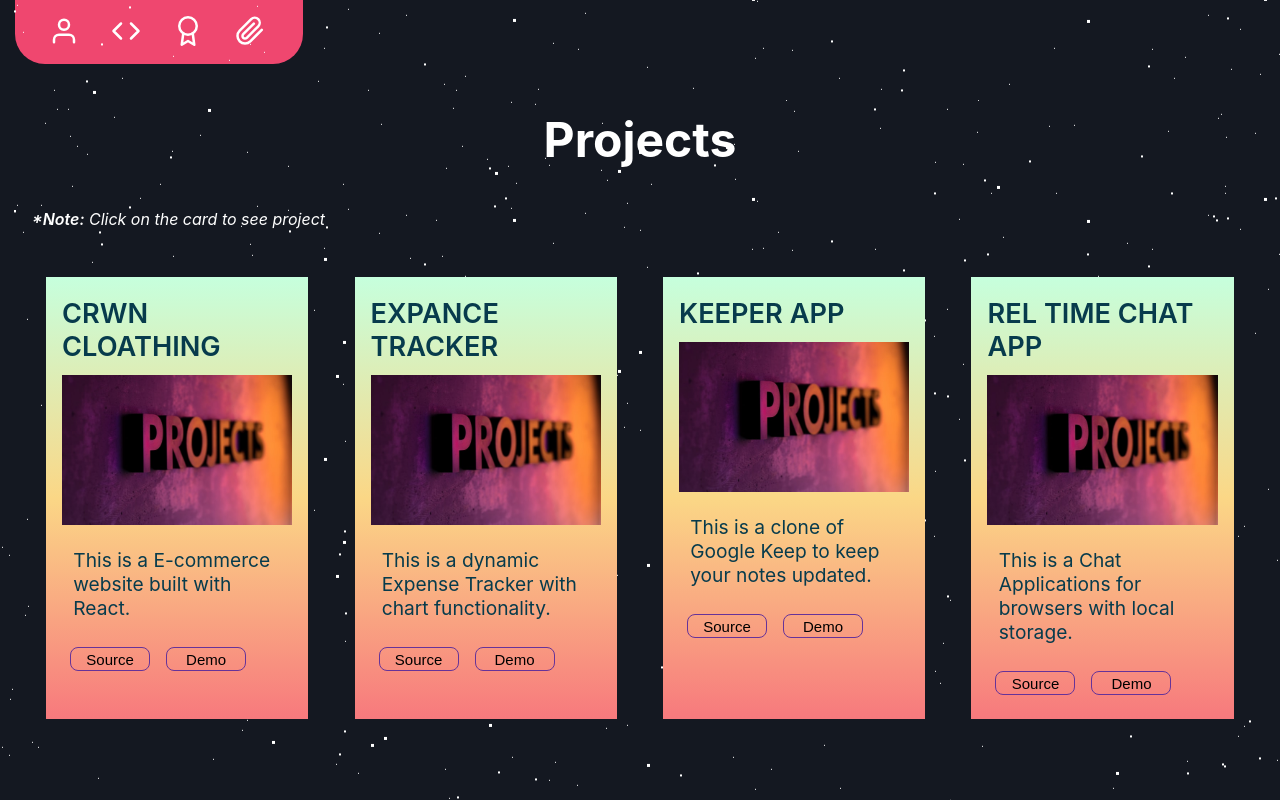
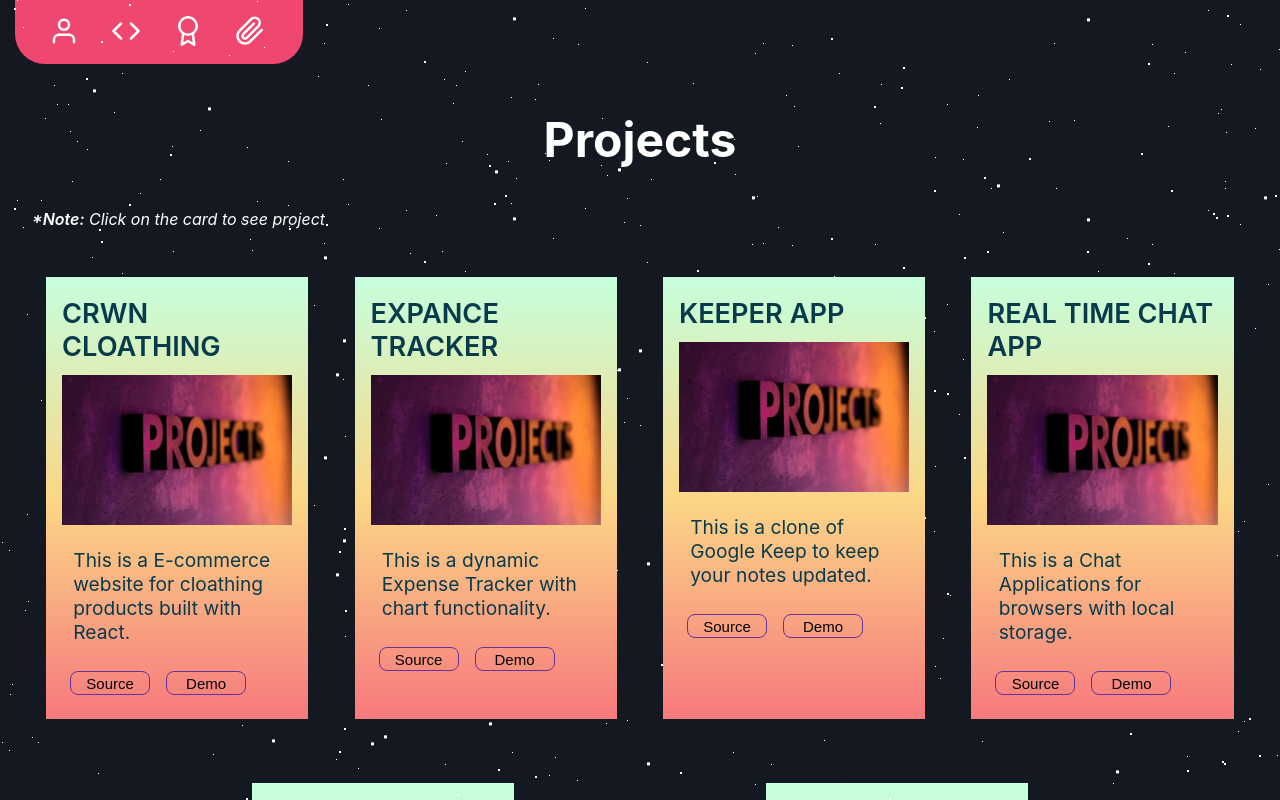
Before and after one commit to akashag55/Portfolio, a React (Create React App) app: page /projects in a window 1280 px wide. Shown: the top 800 px of the page. Built offline with nearby package versions, Linux system fonts and the light colour scheme.

Commit message:
project addition

```diff
--- a/src/Components/Projects/Projects.jsx
+++ b/src/Components/Projects/Projects.jsx
@@ -1,63 +1,92 @@
-import React from 'react'
-import SectionHeading from '../SestionHeading/SectionHeading'
-import project_img from '../../Img/project_img.jpg'
-import './Projects.css'
+import React from "react";
+import SectionHeading from "../SestionHeading/SectionHeading";
+import project_img from "../../Img/project_img.jpg";
+import "./Projects.css";
 
 function Projects() {
-
   const project_list = [
     {
-            id:1,
-            name: 'CRWN CLOATHING',
-            description: 'This is a E-commerce website built with React.',
-            link: 'https://crwn-live.herokuapp.com/'
+      id: 1,
+      name: "CRWN CLOATHING",
+      description:
+        "This is a E-commerce website for cloathing products built with React.",
+      link: "https://crwn-live.herokuapp.com/",
     },
     {
-            id:2,
-            name: 'EXPANCE TRACKER',
-            description: 'This is a dynamic Expense Tracker with chart functionality.',
-            link: 'https://expense-tracker-2.netlify.app/'
+      id: 2,
+      name: "EXPANCE TRACKER",
+      description:
+        "This is a dynamic Expense Tracker with chart functionality.",
+      link: "https://expense-tracker-2.netlify.app/",
     },
     {
-            id:3,
-            name: 'KEEPER APP',
-            description: 'This is a clone of Google Keep to keep your notes updated.',
-            link: 'https://keeper-app-65239.web.app/'
+      id: 3,
+      name: "KEEPER APP",
+      description: "This is a clone of Google Keep to keep your notes updated.",
+      link: "https://keeper-app-65239.web.app/",
+      source: "https://github.com/akashag55/KeeperApp",
     },
     {
-            id:4,
-            name: 'REL TIME CHAT APP',
-            description: 'This is a Chat Applications for browsers with local storage.',
-            link: 'https://whatsapp-clone-chatapp.netlify.app/'
-        }
-    ]
+      id: 4,
+      name: "REAL TIME CHAT APP",
+      description:
+        "This is a Chat Applications for browsers with local storage.",
+      link: "https://whatsapp-clone-chatapp.netlify.app/",
+      source: "https://github.com/akashag55/Real-Time-Chat-App",
+    },
+    {
+      id: 5,
+      name: "Dev Resource",
+      description:
+        "A Portal to manage my bookmarks as Development resources so that I can share them with my team and with my friends.",
+      link: "https://dev-resources-frontend.netlify.app/",
+      source: "https://github.com/akashag55/dev-resources",
+    },
+    {
+      id: 6,
+      name: "Mentor Pannel",
+      description:
+        "Tt is a small portal which I developed for the purpose of understanding complex forms and how to send that form data to API.",
+      link: "https://admin-panel-ott.netlify.app/",
+      source: "https://github.com/akashag55/mentor-pannel",
+    },
+  ];
 
   return (
     <div className="project_section">
       <SectionHeading heading_name="Projects" />
-            <i><p className='note'><span>*Note:</span> Click on the card to see project</p></i>
+      <i>
+        <p className="note">
+          <span>*Note:</span> Click on the card to see project
+        </p>
+      </i>
       <div className="project_section_card">
+        {project_list.map((project) => (
+          <>
+            <div
+              className={`project_section_card_data project_section_card_animation_${project.id}`}
+            >
+              <p className="project_section_card_name">{project.name}</p>
+              <img src={project_img} alt="project_image" />
+              <p className="project_section_card_description">
+                {project.description}
+              </p>
               {
-                    project_list.map(project =>
-                        <>
-                        <div className={`project_section_card_data project_section_card_animation_${project.id}`}>
-                            <p className="project_section_card_name">{project.name}</p>
-                            <img src={project_img} alt='project_image'/>
-                            <p className="project_section_card_description">{project.description}</p>
-                        {
-                            (
                 <div className="project_section_card_buttons">
+                  <a href={project.source}>
                     <button>Source</button>
-                                <a href={project.link}><button>Demo</button></a>
+                  </a>
+                  <a href={project.link}>
+                    <button>Demo</button>
+                  </a>
                 </div>
-                            )}
+              }
             </div>
           </>
-                    )
-                }
+        ))}
       </div>
     </div>
-    )
+  );
 }
 
-export default Projects
+export default Projects;
```
Lines whose indentation alone changed are shown as unchanged.
